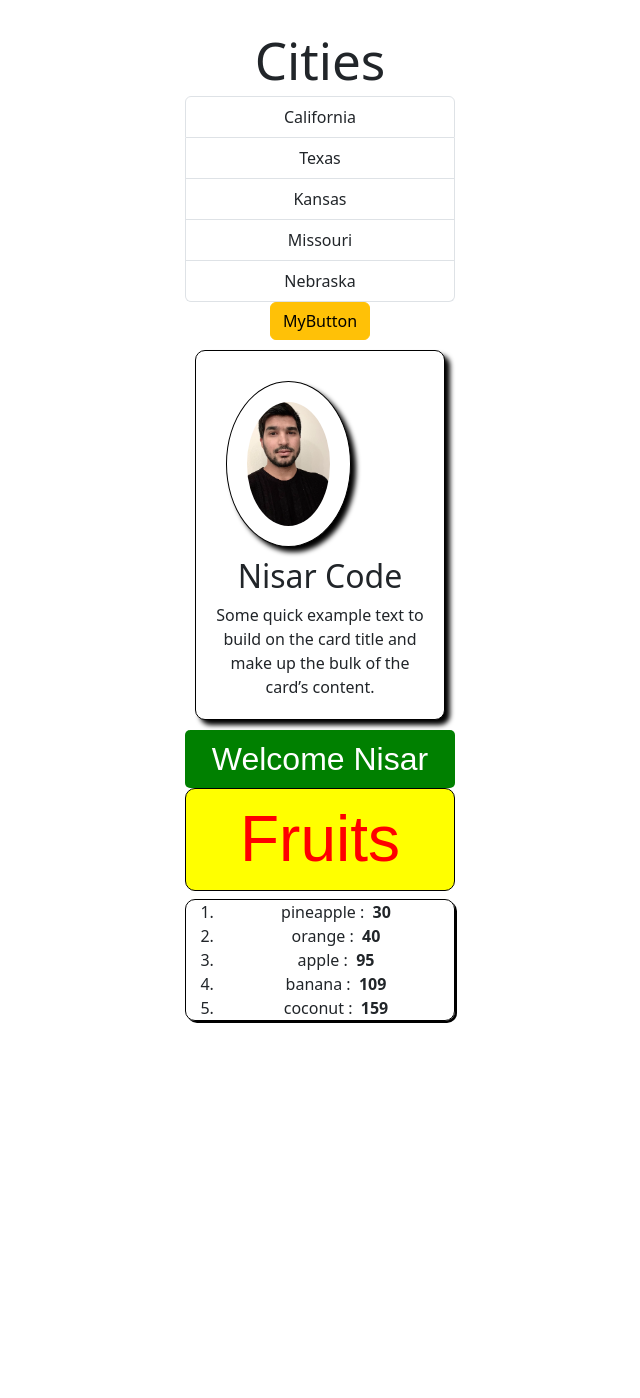
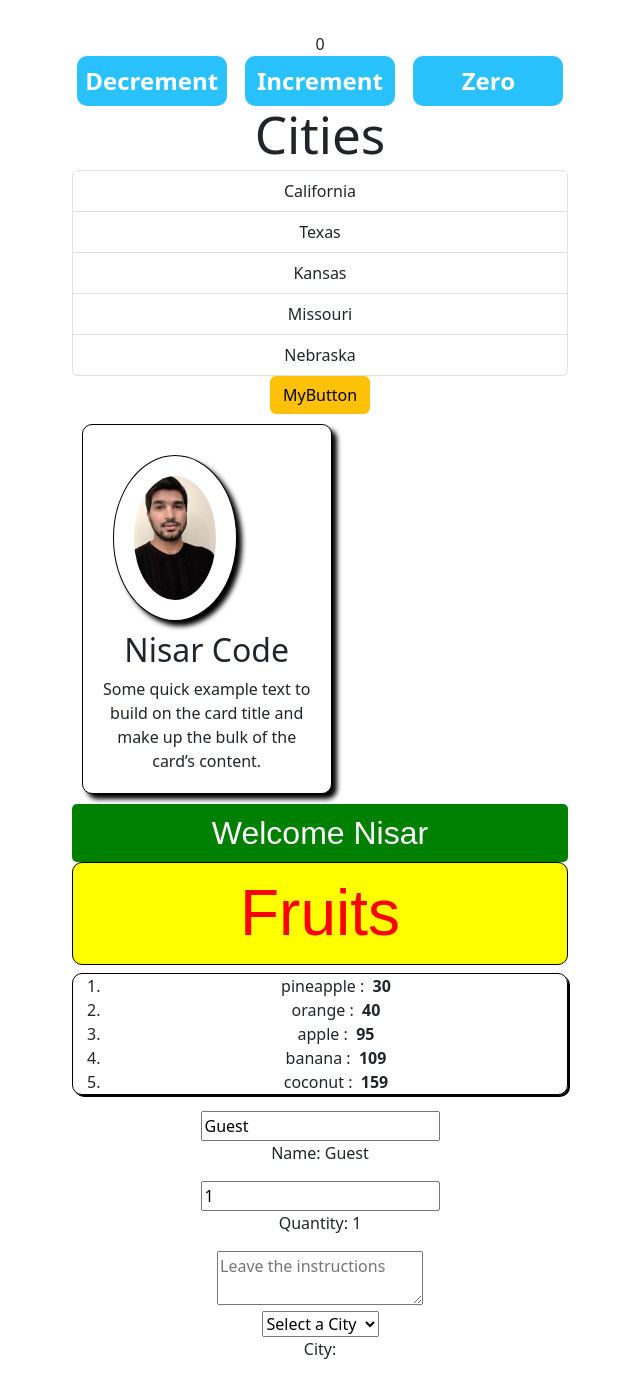
Before and after one commit to mdnisar-ahmed/react-app, a React (Vite) app: page / in a window 1280 px wide. Shown: the top 1398 px of the page, without its empty margins (320-960 px from the left). Before the commit the page ends 1069 px from the top, so only its background shows below. Built offline with nearby package versions, Linux system fonts and the light colour scheme.

Commit message:
Added some more new features

```diff
--- a/src/App.tsx
+++ b/src/App.tsx
@@ -6,6 +6,8 @@ import ListGroup from "./Components/ListGroup";
 import Card from "./Components/Card";
 import UserGreeting from "./Components/UserGreeting";
 import List from "./Components/List";
+import Counter from "./Components/Counter"
+import MyComponent from "./Components/MyComponent"
 
 function App() {
   const listItems = ["California", "Texas", "Kansas", "Missouri", "Nebraska"];
@@ -24,6 +26,7 @@ function App() {
 
   return (
     <>
+    <Counter />
       <ListGroup
         listItems={listItems}
         heading="Cities"
@@ -38,6 +41,7 @@ function App() {
       <Card></Card>
       <UserGreeting isLoggedIn={true} username="Nisar" />
       <List items={fruits} Category="Fruits" />
+      <MyComponent />
     </>
   );
 }
--- a/src/Components/Button.tsx
+++ b/src/Components/Button.tsx
@@ -7,7 +7,9 @@ interface Props{
 }
 
 
-const Button = ({children,onClick, color="primary"}:Props) => {
+const Button = ({children,onClick, color="warning"}:Props) => {
+
+
   return (
     <>
     <button type="button" className={"btn btn-"+color} onClick={onClick}>{children}</button>
--- /dev/null
+++ b/src/Components/Counter.jsx
@@ -0,0 +1,31 @@
+import React, {useState} from 'react'
+import '../index.css';
+
+function Counter() {
+
+    let [count,setCount] =useState(0);
+
+const decrement=()=>{
+    setCount(count-1);
+}
+
+const increment=()=>{
+    setCount(count+1);
+}
+
+const reset=()=>{
+    setCount(0);
+}
+  return (
+    <>
+    {count} <br></br>
+    <button type="button" className="counter-button"  onClick={decrement} >Decrement</button> &nbsp;
+    <button type="button"  className="counter-button"  onClick={increment} >Increment</button> &nbsp;
+    <button type="button"  className="counter-button"  onClick={reset}>Zero</button>
+
+
+    </>
+  )
+}
+
+export default Counter;
--- /dev/null
+++ b/src/Components/MyComponent.jsx
@@ -0,0 +1,44 @@
+import React, {useState} from 'react'
+
+function MyComponent () {
+
+    const [name,setName]=useState("Guest");
+    const [quantity,setQuantity]=useState(1);
+    const [comment,setComment]=useState("");
+    const [payment,setPayment]=useState("");
+
+
+    function handleNameChange(e){
+        setName(e.target.value);
+    }
+
+    function handleQualityChange(e){
+        setQuantity(e.target.value);
+    }
+    function handleComment(e){
+        setComment(e.target.value);
+    }
+    function handlePayment(e){
+        setPayment(e.target.value);
+    }
+  return (
+    <div>
+<input value={name} onChange={handleNameChange} />
+<p>Name: {name}</p>
+<input value={quantity} onChange={handleQualityChange} type="number"/>
+<p>Quantity: {quantity}</p>
+<textarea value={comment} onChange={handleComment} placeholder="Leave the instructions"/>
+<br></br>
+<select value={payment} onChange={handlePayment}>
+    <option value="" >Select a City</option>
+<option value="Hyderabad">Hyderabad</option>
+<option value="Chennai">Chennai</option>
+<option value="Kolkata">Kolkata</option>
+<option value="Bhubeshwar">Bhubeshwar</option>
+</select>
+<p>City:{payment}</p>
+    </div>
+  )
+}
+
+export default MyComponent
--- a/src/index.css
+++ b/src/index.css
@@ -123,3 +123,23 @@ button:focus-visible {
   border-radius: 10px;
   box-shadow: 2px 2px black;
 }
+
+.counter-button{
+  width:150px;
+  height: 50px;
+  font-size: 1.5em;
+  font-weight: bold;
+  margin: 0px 5px;
+  padding: 5px 5px;
+   background-color: hsl(197, 100%, 58%);
+   color: white;
+   border: none;
+   border-radius: 10px;
+   cursor: pointer;
+
+}
+
+.counter-button:hover{
+  background-color: hsl(197, 100%,48%);
+
+}
```
